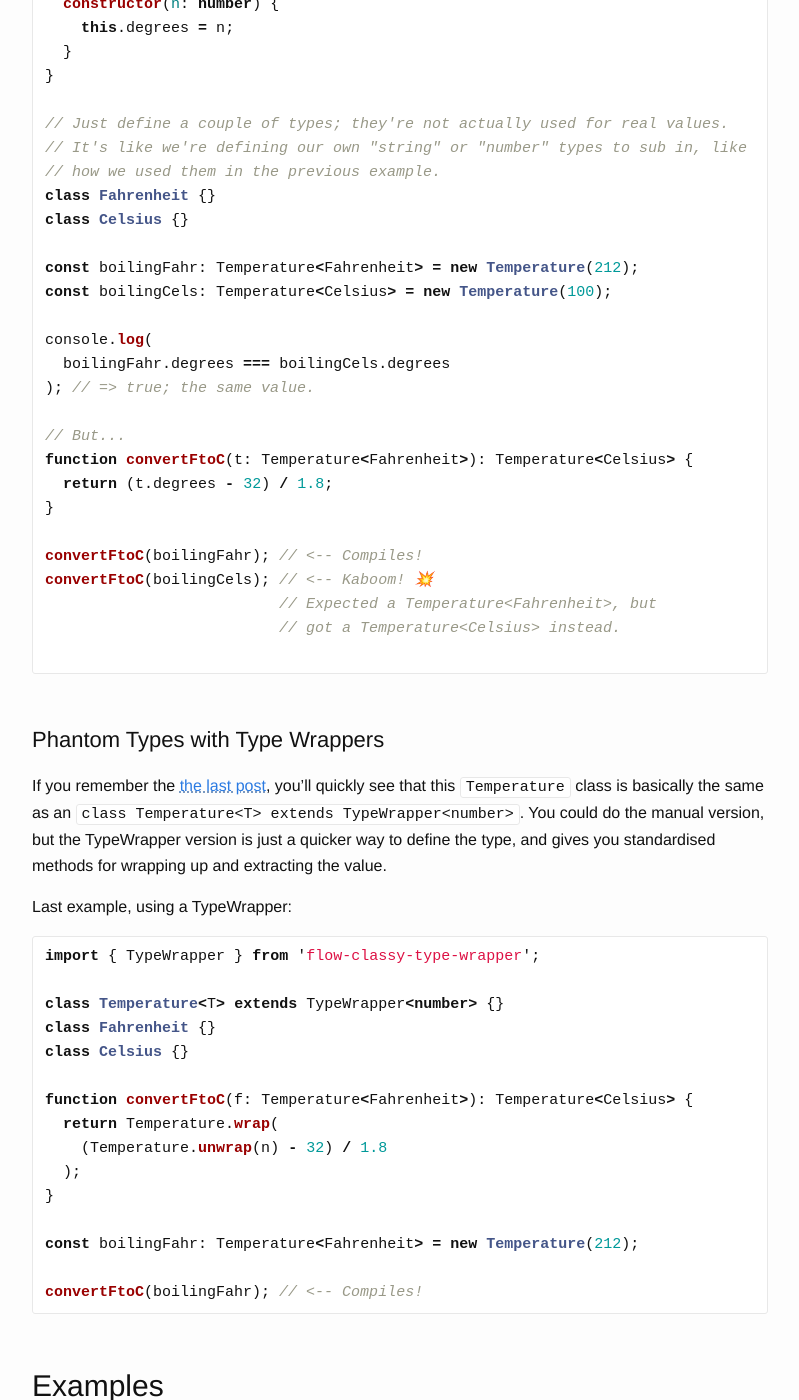
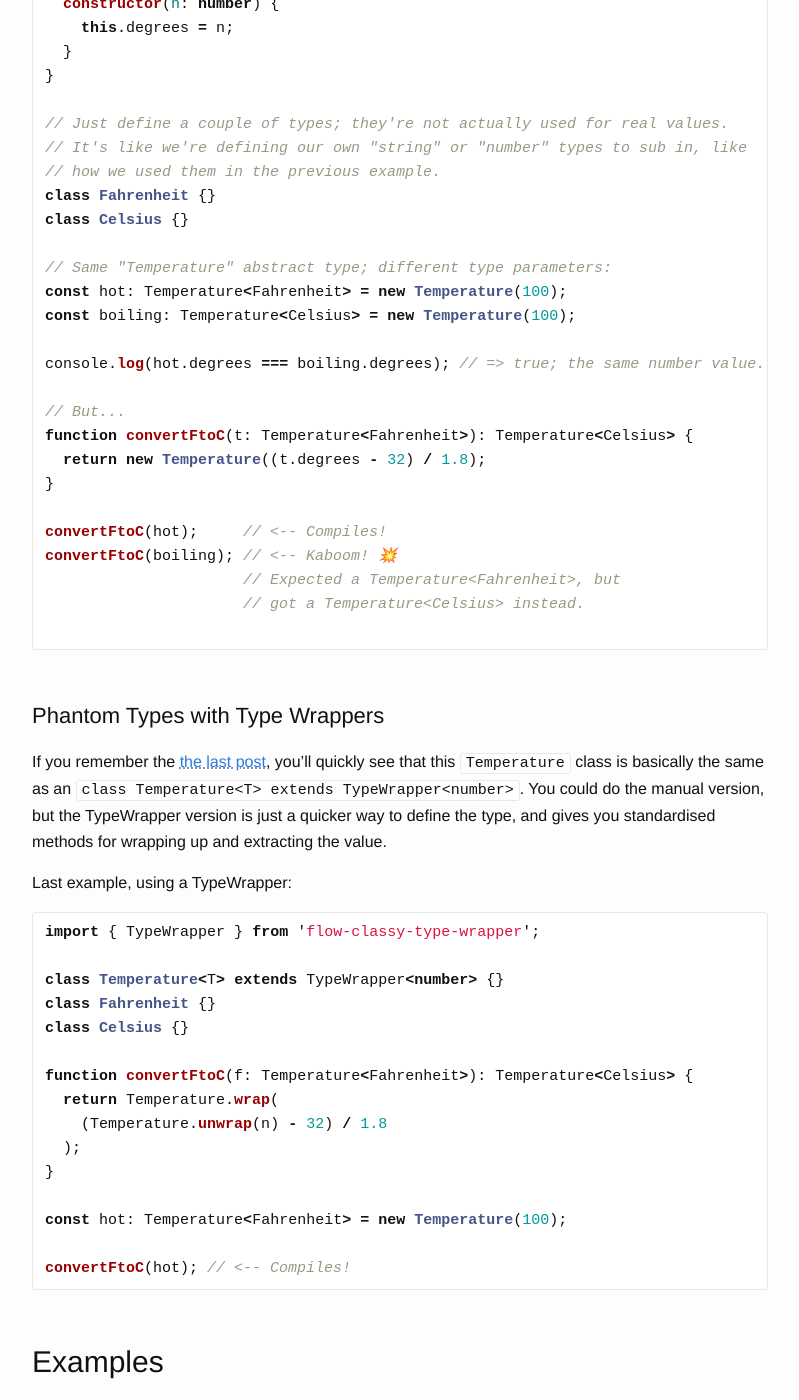
Before and after one commit to damncabbage/deadname.id.au, a Jekyll site: the page built from _posts/2017-02-02-effective-types-phantom-types-with-flow.markdown, in a window 1280 px wide and 1400 px high, scrolled down 1591 px. Shown: the whole window, without its empty margins (240-1039 px from the left). Built offline with Jekyll 4.4.1, drawn with Linux system fonts in a browser that asks for light colours.

Commit message:
Corrects temperature examples; oops.

````diff
--- a/_posts/2017-02-02-effective-types-phantom-types-with-flow.markdown
+++ b/_posts/2017-02-02-effective-types-phantom-types-with-flow.markdown
@@ -74,22 +74,21 @@ class Temperature<T> {
 class Fahrenheit {}
 class Celsius {}
 
-const boilingFahr: Temperature<Fahrenheit> = new Temperature(212);
-const boilingCels: Temperature<Celsius> = new Temperature(100);
+// Same "Temperature" abstract type; different type parameters:
+const hot: Temperature<Fahrenheit> = new Temperature(100);
+const boiling: Temperature<Celsius> = new Temperature(100);
 
-console.log(
-  boilingFahr.degrees === boilingCels.degrees
-); // => true; the same value.
+console.log(hot.degrees === boiling.degrees); // => true; the same number value.
 
 // But...
 function convertFtoC(t: Temperature<Fahrenheit>): Temperature<Celsius> {
-  return (t.degrees - 32) / 1.8;
+  return new Temperature((t.degrees - 32) / 1.8);
 }
 
-convertFtoC(boilingFahr); // <-- Compiles!
-convertFtoC(boilingCels); // <-- Kaboom! 💥
-                          // Expected a Temperature<Fahrenheit>, but
-                          // got a Temperature<Celsius> instead.
+convertFtoC(hot);     // <-- Compiles!
+convertFtoC(boiling); // <-- Kaboom! 💥
+                      // Expected a Temperature<Fahrenheit>, but
+                      // got a Temperature<Celsius> instead.
 
 ```
 
@@ -113,9 +112,9 @@ function convertFtoC(f: Temperature<Fahrenheit>): Temperature<Celsius> {
   );
 }
 
-const boilingFahr: Temperature<Fahrenheit> = new Temperature(212);
+const hot: Temperature<Fahrenheit> = new Temperature(100);
 
-convertFtoC(boilingFahr); // <-- Compiles!
+convertFtoC(hot); // <-- Compiles!
 ```
 
 
````
